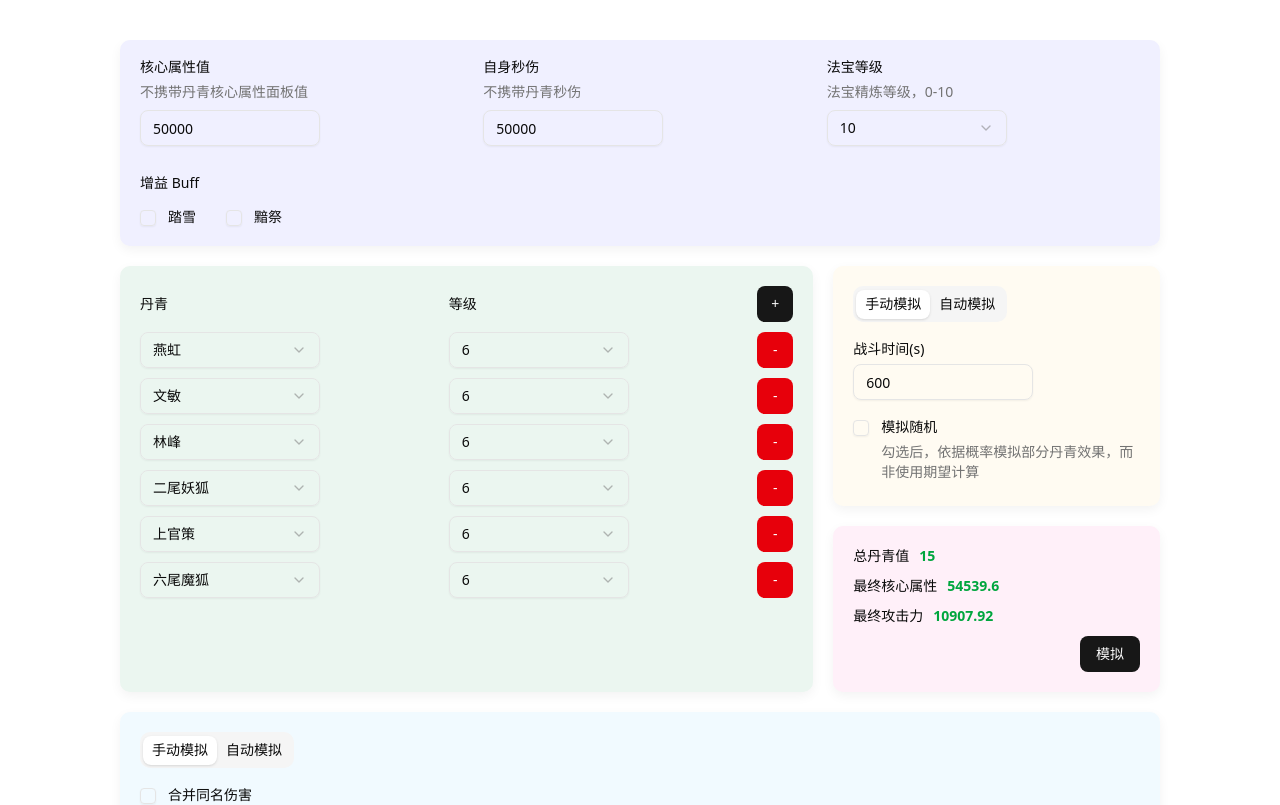
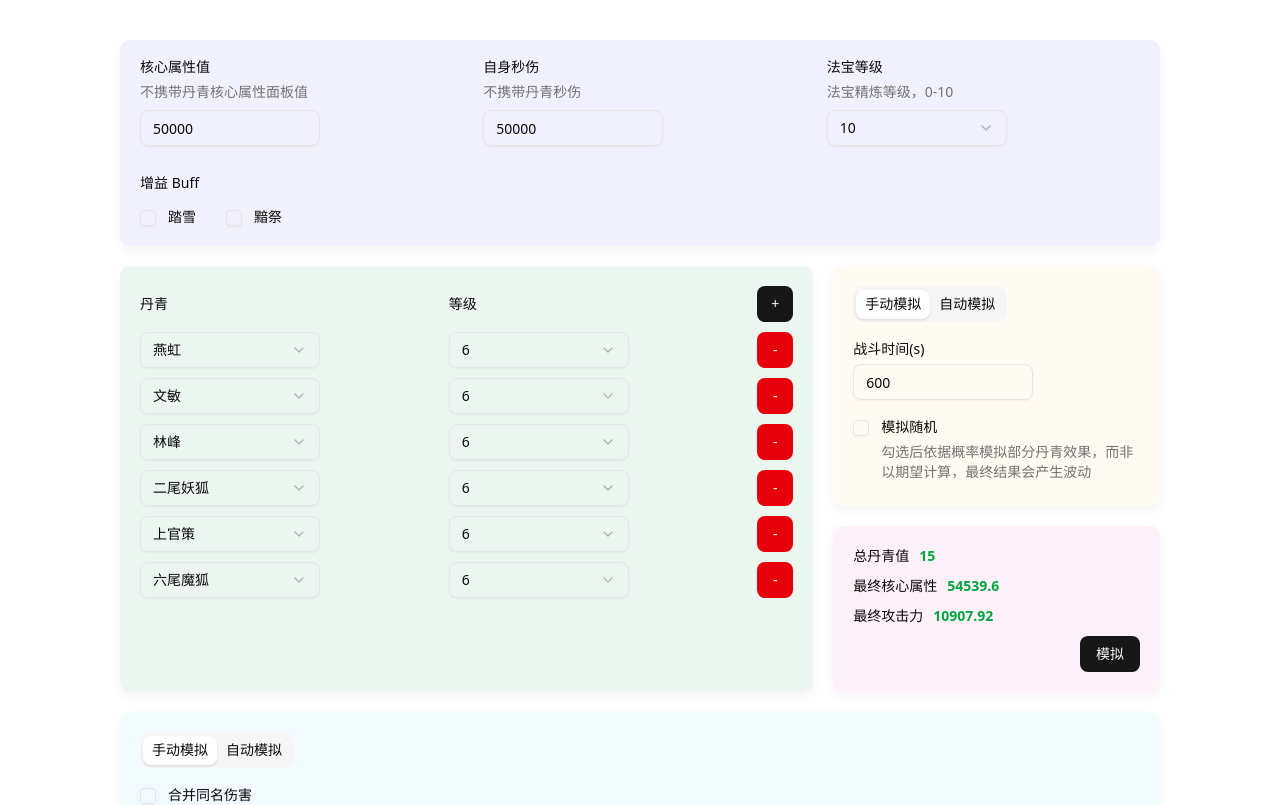
Before and after one commit to AzedL/DanQingSimulator, a React (Vite) app: page / in a window 1280 px wide. Shown: the top 805 px of the page. Built offline with nearby package versions, Linux system fonts and the light colour scheme.

Commit message:
fix: 去除丹青伤害合计

```diff
--- a/src/lang/lang.ts
+++ b/src/lang/lang.ts
@@ -17,7 +17,7 @@ const lang = {
   autoMock: '自动模拟',
   duration: '战斗时间(s)',
   useRandom: '模拟随机',
-  useRandomTip: '勾选后，依据概率模拟部分丹青效果，而非使用期望计算',
+  useRandomTip: '勾选后依据概率模拟部分丹青效果，而非以期望计算，最终结果会产生波动',
 
   costRemain: '剩余可用丹青值',
   costRemainTip: '使用已选丹青和剩余可用丹青值自动模拟最佳组合',
--- a/src/mock/core/Damage.ts
+++ b/src/mock/core/Damage.ts
@@ -73,6 +73,8 @@ export class Damage {
     const total = map.total / length + basicDamage
     const result: DPSDetail[] = [{ key: 'total', dps: fixed(total), proportion: 100 }]
     for (let key in map) {
+      if (key === 'total') continue
+
       const dps = map[key] / length
       const proportion = (dps * 100) / total
       result.push({ key, dps: fixed(dps), proportion: fixed(proportion) })
```
